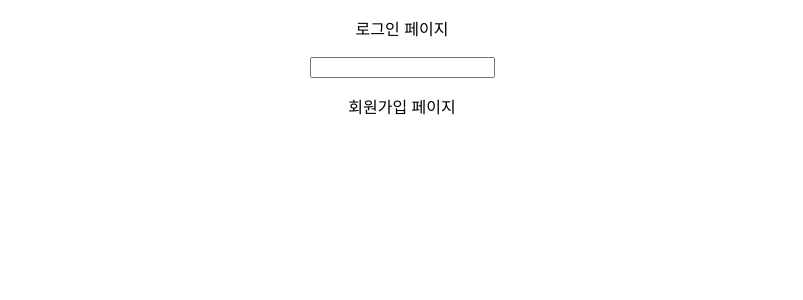
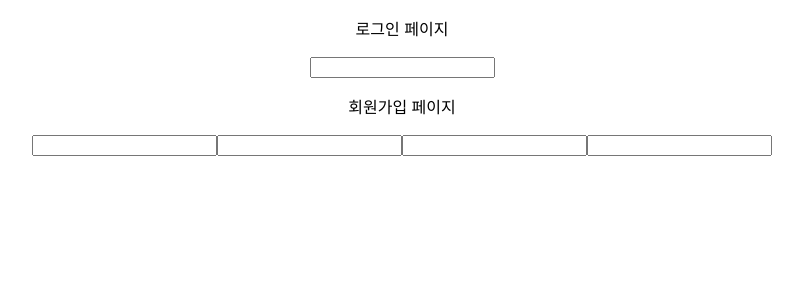
Before and after one commit to leechaeyeon321/wanted-pre-onboarding-frontend, a React (Create React App) app in the folder project/: page / in a window 1280 px wide. Shown: the top 300 px of the page, without its empty margins (238-1041 px from the left). Built offline with nearby package versions, Linux system fonts and the light colour scheme.

Commit message:
Feat: page edit

```diff
--- a/project/src/components/Signup/Signup.jsx
+++ b/project/src/components/Signup/Signup.jsx
@@ -8,7 +8,10 @@ export default function Signup() {
     <div>
         <p>회원가입 페이지</p>
         <Form>
-
+            <input type="text" textarea="ID입력"/>
+            <input type="password" textarea="PW입력"/>
+            <input type="text" />
+            <input type="text" />
         </Form>
 
     </div>
```
